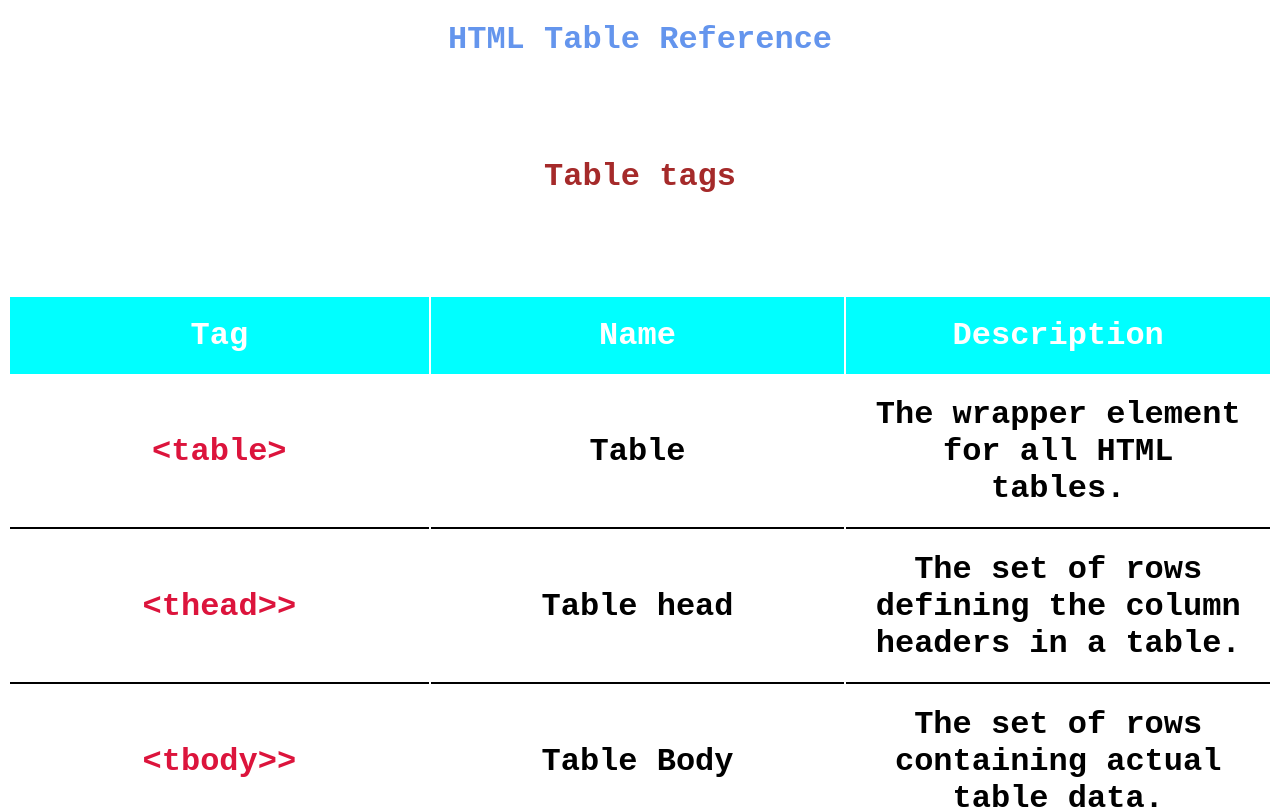
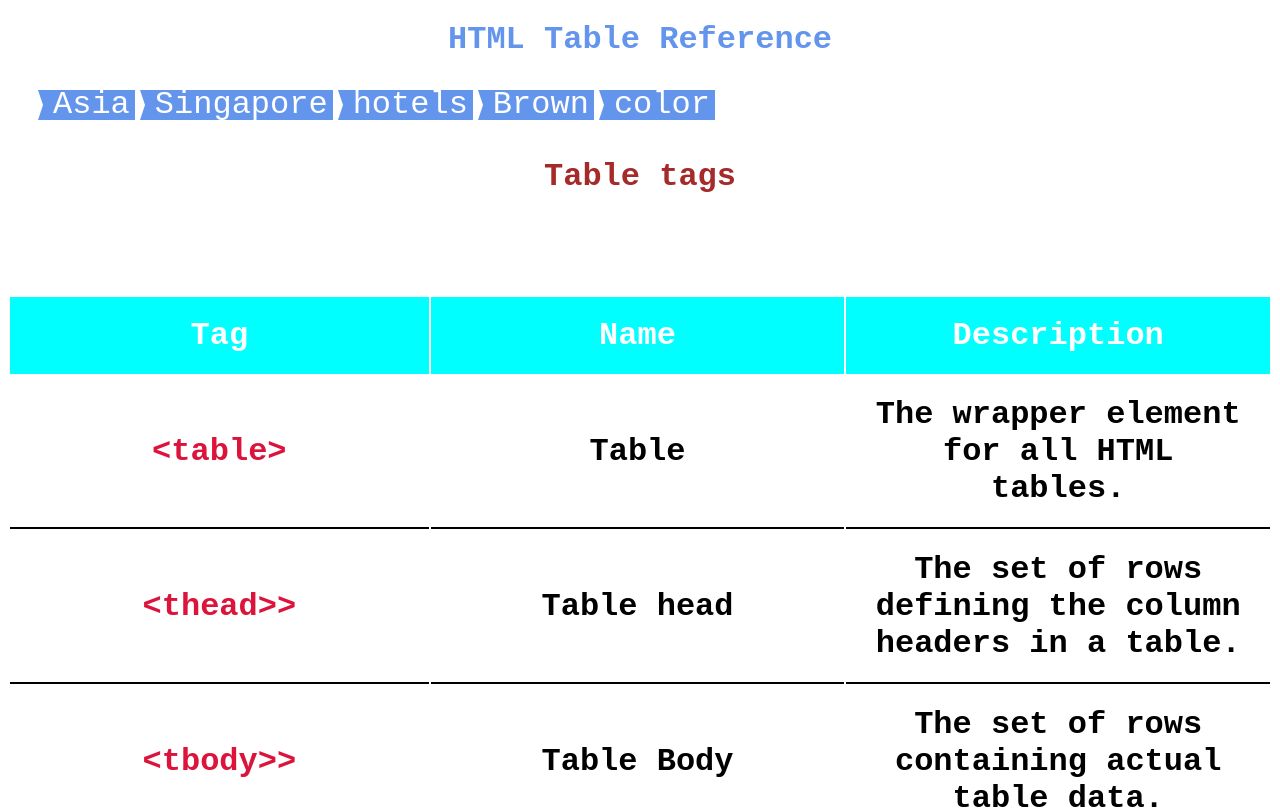
Before and after one commit to roblyn/roblyn, a plain HTML site: page index.html in a window 1280 px wide. Shown: the top 809 px of the page. Drawn offline with Linux system fonts and the light colour scheme.

Commit message:
Tea Cozy

```diff
--- a/index.html
+++ b/index.html
@@ -14,8 +14,17 @@
     <header>
         <h1 id="title">HTML Table Reference</h1>
     </header>
+    <ul class="breadcrumb">
+                    <li>Asia</li>
+                    <li>Singapore</li>
+                    <li>hotels</li>
+                    <li>Brown</li>
+                    <li>color</li>
+
+                </ul>
     <main>
         <!-- Table tags  -->
+
         <section>
         <h2 class="subtitle">Table tags</h2>
         <table class="table">
--- a/styles.css
+++ b/styles.css
@@ -40,3 +40,39 @@ h2{
     font-size:xx-large;
     font-weight: 900 !important;
 }
+
+
+ul{
+    list-style: none;
+}
+.breadcrumb li{
+    color: #fff;
+    background:cornflowerblue;
+    text-decoration: none;
+    position: relative;
+    height: 30px;
+    line-height: 30px;
+    text-align: center;
+    margin-right: 15px;
+    padding: 0 5px;
+    float: left;
+}
+
+.breadcrumb li::before,
+.breadcrumb li::after {
+  content: "";
+  position: absolute;
+  border-color:cornflowerblue;
+  border-style: solid;
+  border-width: 15px 5px;
+}
+
+.breadcrumb li::before {
+    left: -10px;
+    border-left-color: transparent;
+  }
+  .breadcrumb li::after {
+    left: 100%;
+    border-color:transparent;
+
+ }
```
Also changed, not shown: background.jpg (added).
